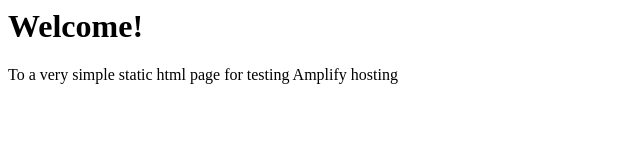
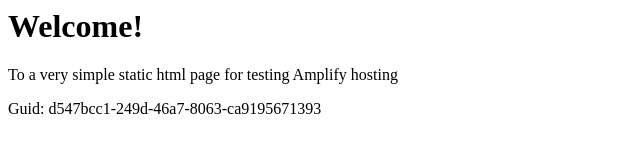
Before and after one commit to aws-aemilia-syd/Github-PR-Commit-Integration-Test-DoNotTouch-GitH-MJCD6L4M-v1-prod-ap-southeast-2, a website: page src/index.html in a window 1280 px wide. Shown: the whole page, without its empty margins (0-640 px from the left). Drawn offline with Linux system fonts and the light colour scheme.

Commit message:
commit from integ tests

```diff
--- a/src/index.html
+++ b/src/index.html
@@ -1,3 +1,5 @@
+
+
 <html lang="en">
 
 <head>
@@ -10,6 +12,6 @@
 <body>
     <h1>Welcome!</h1>
     <p>To a very simple static html page for testing Amplify hosting</p>
-</body>
+    <p>Guid: d547bcc1-249d-46a7-8063-ca9195671393</p></body>
 
 </html>
```
